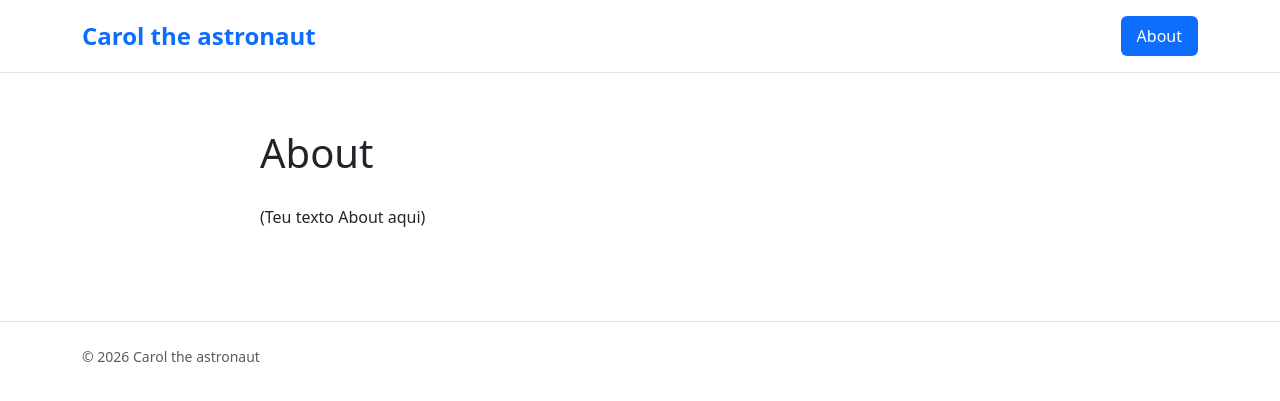
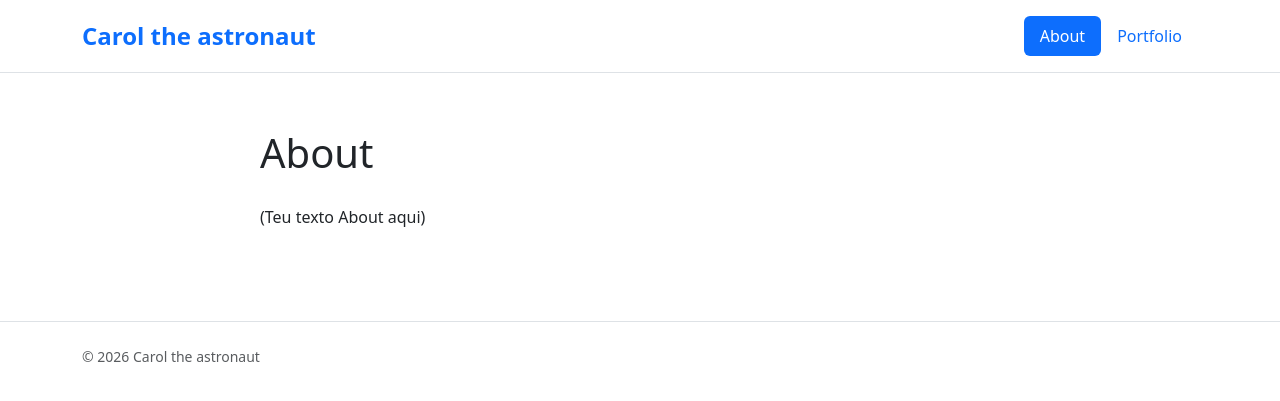
Before and after one commit to caroltheastronaut/blog, a Jekyll site: the page built from index.md, in a window 1280 px wide. Shown: the top 401 px of the page. Built offline with Jekyll 4.4.1, drawn with Linux system fonts in a browser that asks for light colours.

Commit message:
Update _config.yml

```diff
--- a/_config.yml
+++ b/_config.yml
@@ -6,7 +6,7 @@ baseurl: ""
 show_excerpts: true
 header_pages:
   - index.md
-  - porfolio.md
+  - portfolio.md
 
 plugins:
   - jekyll-feed
```
